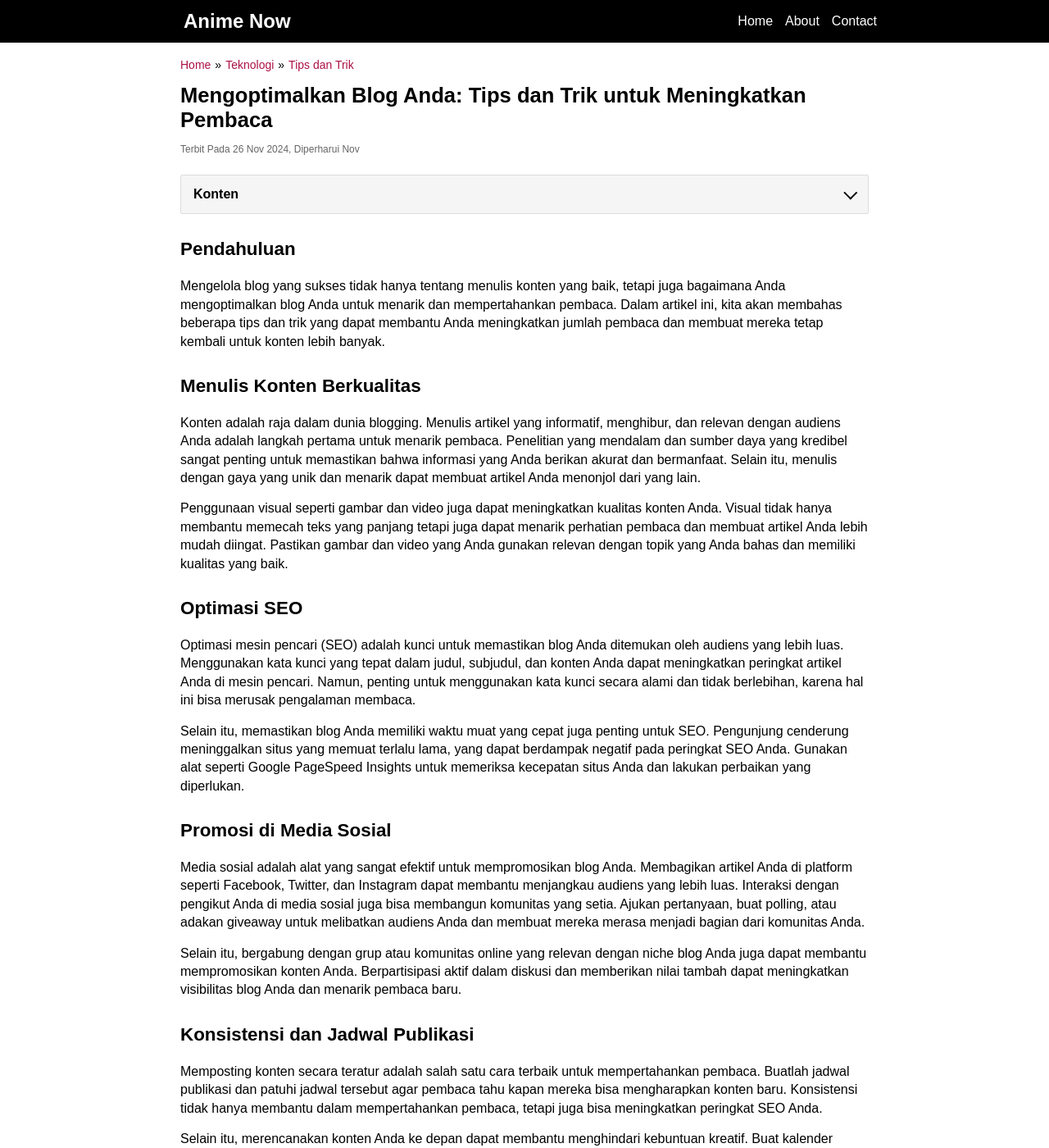
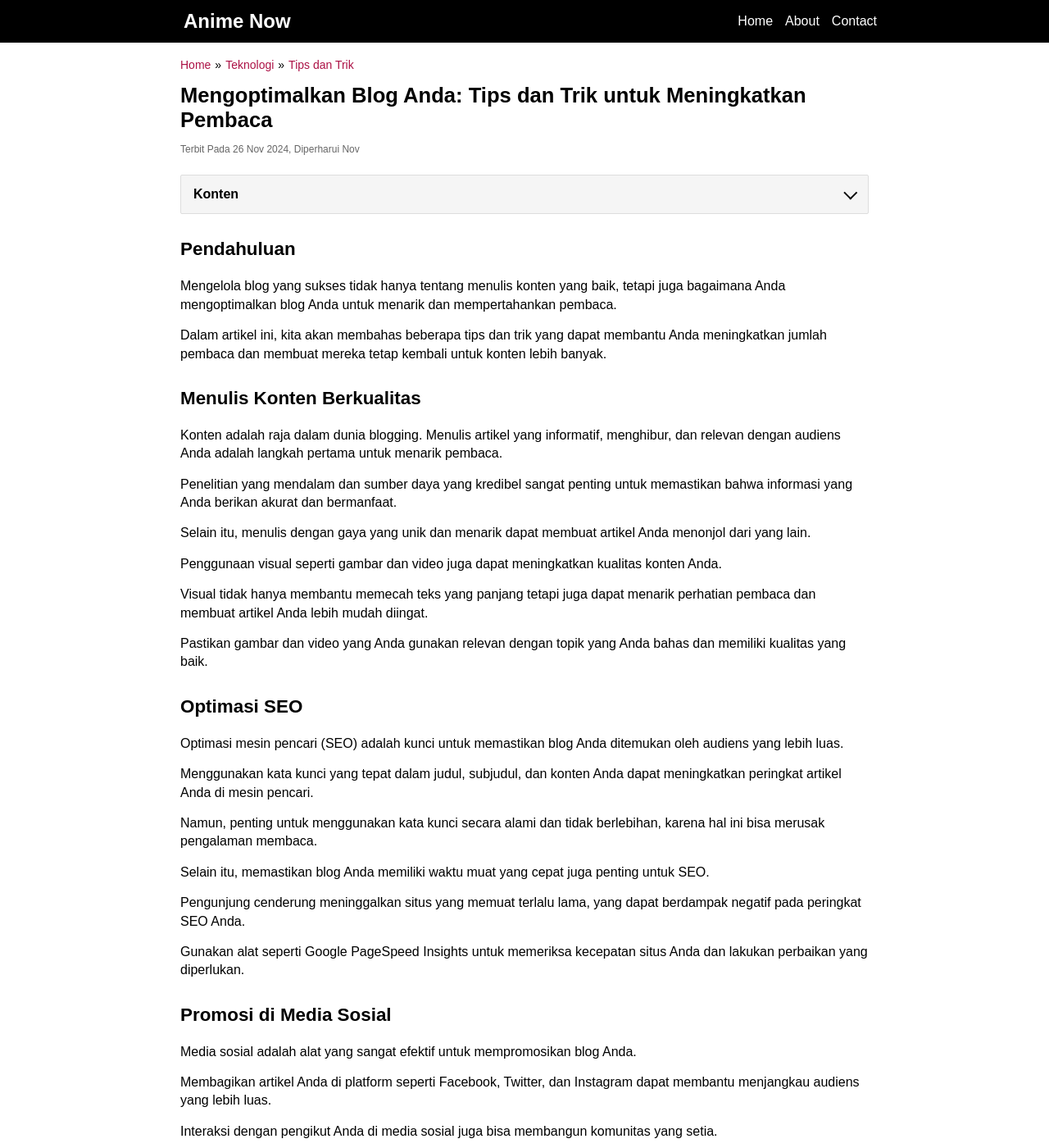
Before and after one commit to insanmuliadi90/jekyll-blog, a Jekyll site: the page built from _posts/2024/2024-11-26-mengoptimalkan-blog.md, in a window 1280 px wide and 1400 px high. Shown: the whole window at 82% size. Built offline with Jekyll 4.4.1, drawn with Linux system fonts in a browser that asks for light colours; the table of contents is made by our own code; some of the changed text lies outside the part shown.

Commit message:
update post

```diff
--- a/_posts/2024/2024-11-26-mengoptimalkan-blog.md
+++ b/_posts/2024/2024-11-26-mengoptimalkan-blog.md
@@ -8,41 +8,87 @@ categories: ["Teknologi", "Tips dan Trik"]
 
 ## Pendahuluan
 
-Mengelola blog yang sukses tidak hanya tentang menulis konten yang baik, tetapi juga bagaimana Anda mengoptimalkan blog Anda untuk menarik dan mempertahankan pembaca. Dalam artikel ini, kita akan membahas beberapa tips dan trik yang dapat membantu Anda meningkatkan jumlah pembaca dan membuat mereka tetap kembali untuk konten lebih banyak.
+Mengelola blog yang sukses tidak hanya tentang menulis konten yang baik, tetapi juga bagaimana Anda mengoptimalkan blog Anda untuk menarik dan mempertahankan pembaca.
+
+Dalam artikel ini, kita akan membahas beberapa tips dan trik yang dapat membantu Anda meningkatkan jumlah pembaca dan membuat mereka tetap kembali untuk konten lebih banyak.
 
 ## Menulis Konten Berkualitas
 
-Konten adalah raja dalam dunia blogging. Menulis artikel yang informatif, menghibur, dan relevan dengan audiens Anda adalah langkah pertama untuk menarik pembaca. Penelitian yang mendalam dan sumber daya yang kredibel sangat penting untuk memastikan bahwa informasi yang Anda berikan akurat dan bermanfaat. Selain itu, menulis dengan gaya yang unik dan menarik dapat membuat artikel Anda menonjol dari yang lain.
+Konten adalah raja dalam dunia blogging. Menulis artikel yang informatif, menghibur, dan relevan dengan audiens Anda adalah langkah pertama untuk menarik pembaca.
 
-Penggunaan visual seperti gambar dan video juga dapat meningkatkan kualitas konten Anda. Visual tidak hanya membantu memecah teks yang panjang tetapi juga dapat menarik perhatian pembaca dan membuat artikel Anda lebih mudah diingat. Pastikan gambar dan video yang Anda gunakan relevan dengan topik yang Anda bahas dan memiliki kualitas yang baik.
+Penelitian yang mendalam dan sumber daya yang kredibel sangat penting untuk memastikan bahwa informasi yang Anda berikan akurat dan bermanfaat.
+
+Selain itu, menulis dengan gaya yang unik dan menarik dapat membuat artikel Anda menonjol dari yang lain.
+
+Penggunaan visual seperti gambar dan video juga dapat meningkatkan kualitas konten Anda.
+
+Visual tidak hanya membantu memecah teks yang panjang tetapi juga dapat menarik perhatian pembaca dan membuat artikel Anda lebih mudah diingat.
+
+Pastikan gambar dan video yang Anda gunakan relevan dengan topik yang Anda bahas dan memiliki kualitas yang baik.
 
 ## Optimasi SEO
 
-Optimasi mesin pencari (SEO) adalah kunci untuk memastikan blog Anda ditemukan oleh audiens yang lebih luas. Menggunakan kata kunci yang tepat dalam judul, subjudul, dan konten Anda dapat meningkatkan peringkat artikel Anda di mesin pencari. Namun, penting untuk menggunakan kata kunci secara alami dan tidak berlebihan, karena hal ini bisa merusak pengalaman membaca.
+Optimasi mesin pencari (SEO) adalah kunci untuk memastikan blog Anda ditemukan oleh audiens yang lebih luas.
 
-Selain itu, memastikan blog Anda memiliki waktu muat yang cepat juga penting untuk SEO. Pengunjung cenderung meninggalkan situs yang memuat terlalu lama, yang dapat berdampak negatif pada peringkat SEO Anda. Gunakan alat seperti Google PageSpeed Insights untuk memeriksa kecepatan situs Anda dan lakukan perbaikan yang diperlukan.
+Menggunakan kata kunci yang tepat dalam judul, subjudul, dan konten Anda dapat meningkatkan peringkat artikel Anda di mesin pencari.
+
+Namun, penting untuk menggunakan kata kunci secara alami dan tidak berlebihan, karena hal ini bisa merusak pengalaman membaca.
+
+Selain itu, memastikan blog Anda memiliki waktu muat yang cepat juga penting untuk SEO.
+
+Pengunjung cenderung meninggalkan situs yang memuat terlalu lama, yang dapat berdampak negatif pada peringkat SEO Anda.
+
+Gunakan alat seperti Google PageSpeed Insights untuk memeriksa kecepatan situs Anda dan lakukan perbaikan yang diperlukan.
 
 ## Promosi di Media Sosial
 
-Media sosial adalah alat yang sangat efektif untuk mempromosikan blog Anda. Membagikan artikel Anda di platform seperti Facebook, Twitter, dan Instagram dapat membantu menjangkau audiens yang lebih luas. Interaksi dengan pengikut Anda di media sosial juga bisa membangun komunitas yang setia. Ajukan pertanyaan, buat polling, atau adakan giveaway untuk melibatkan audiens Anda dan membuat mereka merasa menjadi bagian dari komunitas Anda.
+Media sosial adalah alat yang sangat efektif untuk mempromosikan blog Anda.
 
-Selain itu, bergabung dengan grup atau komunitas online yang relevan dengan niche blog Anda juga dapat membantu mempromosikan konten Anda. Berpartisipasi aktif dalam diskusi dan memberikan nilai tambah dapat meningkatkan visibilitas blog Anda dan menarik pembaca baru.
+Membagikan artikel Anda di platform seperti Facebook, Twitter, dan Instagram dapat membantu menjangkau audiens yang lebih luas.
+
+Interaksi dengan pengikut Anda di media sosial juga bisa membangun komunitas yang setia.
+
+Ajukan pertanyaan, buat polling, atau adakan giveaway untuk melibatkan audiens Anda dan membuat mereka merasa menjadi bagian dari komunitas Anda.
+
+Selain itu, bergabung dengan grup atau komunitas online yang relevan dengan niche blog Anda juga dapat membantu mempromosikan konten Anda.
+
+Berpartisipasi aktif dalam diskusi dan memberikan nilai tambah dapat meningkatkan visibilitas blog Anda dan menarik pembaca baru.
 
 ## Konsistensi dan Jadwal Publikasi
 
-Memposting konten secara teratur adalah salah satu cara terbaik untuk mempertahankan pembaca. Buatlah jadwal publikasi dan patuhi jadwal tersebut agar pembaca tahu kapan mereka bisa mengharapkan konten baru. Konsistensi tidak hanya membantu dalam mempertahankan pembaca, tetapi juga bisa meningkatkan peringkat SEO Anda.
+Memposting konten secara teratur adalah salah satu cara terbaik untuk mempertahankan pembaca.
 
-Selain itu, merencanakan konten Anda ke depan dapat membantu menghindari kebuntuan kreatif. Buat kalender editorial untuk merencanakan topik yang akan Anda bahas dalam beberapa bulan ke depan. Ini akan memberikan panduan yang jelas dan membantu Anda tetap terorganisir.
+Buatlah jadwal publikasi dan patuhi jadwal tersebut agar pembaca tahu kapan mereka bisa mengharapkan konten baru.
+
+Konsistensi tidak hanya membantu dalam mempertahankan pembaca, tetapi juga bisa meningkatkan peringkat SEO Anda.
+
+Selain itu, merencanakan konten Anda ke depan dapat membantu menghindari kebuntuan kreatif.
+
+Buat kalender editorial untuk merencanakan topik yang akan Anda bahas dalam beberapa bulan ke depan.
+
+Ini akan memberikan panduan yang jelas dan membantu Anda tetap terorganisir.
 
 ## Analisis dan Penyesuaian
 
-Mengukur kinerja blog Anda sangat penting untuk mengetahui apa yang berfungsi dan apa yang tidak. Gunakan alat analisis seperti Google Analytics untuk melacak trafik blog Anda, sumber trafik, dan perilaku pengunjung. Data ini dapat memberikan wawasan berharga tentang konten apa yang paling populer dan area mana yang perlu ditingkatkan.
+Mengukur kinerja blog Anda sangat penting untuk mengetahui apa yang berfungsi dan apa yang tidak.
 
-Berdasarkan analisis ini, Anda dapat membuat penyesuaian yang diperlukan untuk strategi konten Anda. Misalnya, jika Anda melihat bahwa artikel tentang topik tertentu sangat populer, Anda bisa membuat lebih banyak konten tentang topik tersebut. Jika ada halaman yang memiliki bounce rate tinggi, periksa dan perbaiki masalah yang mungkin menyebabkan pengunjung meninggalkan halaman tersebut.
+Gunakan alat analisis seperti Google Analytics untuk melacak trafik blog Anda, sumber trafik, dan perilaku pengunjung.
+
+Data ini dapat memberikan wawasan berharga tentang konten apa yang paling populer dan area mana yang perlu ditingkatkan.
+
+Berdasarkan analisis ini, Anda dapat membuat penyesuaian yang diperlukan untuk strategi konten Anda.
+
+Misalnya, jika Anda melihat bahwa artikel tentang topik tertentu sangat populer, Anda bisa membuat lebih banyak konten tentang topik tersebut.
+
+Jika ada halaman yang memiliki bounce rate tinggi, periksa dan perbaiki masalah yang mungkin menyebabkan pengunjung meninggalkan halaman tersebut.
 
 ## Kesimpulan
 
-Mengoptimalkan blog Anda membutuhkan waktu dan usaha, tetapi dengan strategi yang tepat, Anda dapat melihat peningkatan jumlah pembaca dan keterlibatan. Fokus pada menulis konten berkualitas, mengoptimalkan SEO, mempromosikan di media sosial, menjaga konsistensi, dan terus menganalisis serta menyesuaikan strategi Anda. Dengan dedikasi dan komitmen, Anda bisa mencapai kesuksesan dalam dunia blogging.
+Mengoptimalkan blog Anda membutuhkan waktu dan usaha, tetapi dengan strategi yang tepat, Anda dapat melihat peningkatan jumlah pembaca dan keterlibatan.
+
+Fokus pada menulis konten berkualitas, mengoptimalkan SEO, mempromosikan di media sosial, menjaga konsistensi, dan terus menganalisis serta menyesuaikan strategi Anda.
+
+Dengan dedikasi dan komitmen, Anda bisa mencapai kesuksesan dalam dunia blogging.
 
 ## Pertanyaan untuk Pembaca
 
```
